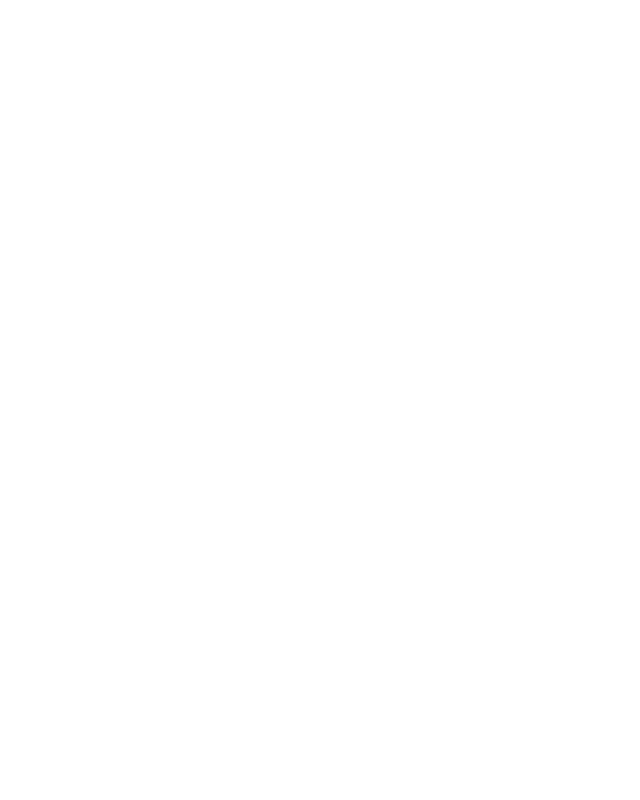
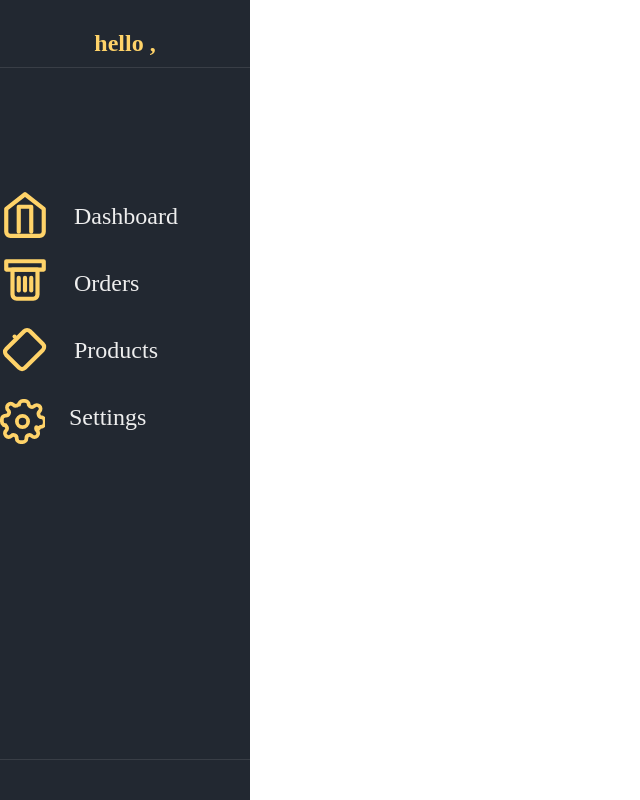
Before and after one commit to rudraiah09/wardrobe-wonder, a React (Create React App) app in the folder frontend/: page /sellerhome in a window 1280 px wide. Before the commit this address had no page. Shown: the whole page, without its empty margins (0-640 px from the left). Built offline with nearby package versions, Linux system fonts and the light colour scheme.

Commit message:
added vernav

```diff
--- a/frontend/package.json
+++ b/frontend/package.json
@@ -5,8 +5,10 @@
   "dependencies": {
     "axios": "^1.7.9",
     "cra-template": "1.2.0",
+    "js-cookie": "^3.0.5",
     "react": "^18.2.0",
     "react-dom": "^18.2.0",
+    "react-jwt": "^1.2.2",
     "react-router-dom": "^7.0.2",
     "react-scripts": "5.0.1",
     "web-vitals": "^4.2.4"
--- a/frontend/src/App.js
+++ b/frontend/src/App.js
@@ -3,6 +3,7 @@
 import './App.css'
 import { BrowserRouter as Router , Route, Routes} from 'react-router-dom'
 import Login from "./seller/login.js";
+import SellerNavbar from "./seller/Sellerdashboard.js";
 function App() {
   return (
     <div className="App">
@@ -11,6 +12,8 @@
           <Routes>
             <Route path="/" element={<Index1></Index1>}></Route>
             <Route path="/seller-login" element={<Login></Login>}></Route>
+            <Route path="/sellerhome" element={<><SellerNavbar></SellerNavbar></>}></Route>
+
           </Routes>
 
       </Router>
--- /dev/null
+++ b/frontend/src/seller/SellerNavbar.css
@@ -0,0 +1,66 @@
+
+.sellernavbar-container {
+    width: 250px;
+    height: 95vh;
+    background-color: #222831;
+    color: #eeeeee;
+    display: flex;
+    flex-direction: column;
+    justify-content: space-between;
+    padding: 20px 0;
+    overflow-y: hidden;
+  }
+
+
+  .sellernavbar-header {
+    text-align: center;
+    padding: 10px;
+    margin-bottom: 100px;
+    border-bottom: 1px solid #393e46;
+  }
+
+  .sellernavbar-seller-name {
+    font-size: 1.5rem;
+    font-weight: bold;
+    margin: 0;
+    color: #ffd369;
+  }
+
+
+  .sellernavbar-links {
+    list-style: none;
+    padding: 0;
+    margin: 20px 0;
+    flex-grow: 1;
+
+  }
+
+  .sellernavbar-link {
+    display: block;
+    padding: 15px 20px;
+    color: #eeeeee;
+    margin-bottom: 10px;
+    text-decoration: none;
+    font-size: 1.5rem;
+    border-left: 4px solid transparent;
+    transition: all 0.3s;
+  }
+
+  .sellernavbardiv:hover {
+    background-color: #393e46;
+    color: #ffd369;
+    border-left: 4px solid #ffd369;
+  }
+
+  .sellernavbar-footer {
+    text-align: center;
+    padding: 10px;
+    border-top: 1px solid #393e46;
+  }
+
+  .sellernavbar-shop-name {
+    font-size: 1.2rem;
+    font-weight: bold;
+    margin: 0;
+    color: #ffd369;
+  }
--- /dev/null
+++ b/frontend/src/seller/Sellerdashboard.js
@@ -0,0 +1,131 @@
+import React, { useState } from "react";
+import "./SellerNavbar.css";
+import { useEffect } from "react";
+import Cookies from 'js-cookie';
+import {decodeToken} from 'react-jwt';
+const SellerNavbar = () => {
+    const [username,setuserName] = useState('');
+    const [shopname , setshopname]  = useState('');
+    useEffect(()=>{
+        const token = Cookies.get('authToken');
+        console.log(token);
+        if(token){
+          try {
+            const decoded = decodeToken(token);
+            console.log(decoded);
+            setuserName(decoded.username);
+            setshopname(decoded.shopname);
+          } catch (error) {
+             console.error("token validation failed" ,error);
+          }
+        }
+        else{
+            console.log("no user details found");
+        }
+    },[])
+  return (
+    <div className="sellernavbar-container">
+
+      <div className="sellernavbar-header">
+        <h3 className="sellernavbar-seller-name"> hello , {username}</h3>
+      </div>
+
+
+      <ul className="sellernavbar-links" >
+        <li>
+            <div style={{display:"flex"}} className="sellernavbardiv">
+            <svg xmlns="http://www.w3.org/2000/svg" fill="none" viewBox="0 0 24 24" stroke="currentColor" class="sellernavbar-icon" style={{width:'50' , height:'50' , color:'#ffd369'}}>
+  <path stroke-linecap="round" stroke-linejoin="round" stroke-width="2" d="M3 10l9-7 9 7v11a2 2 0 01-2 2H5a2 2 0 01-2-2V10z" />
+  <path stroke-linecap="round" stroke-linejoin="round" stroke-width="2" d="M9 21V9h6v12" />
+</svg>
+
+            <a href="/seller/dashboard" className="sellernavbar-link">
+            Dashboard
+          </a>
+            </div>
+
+        </li>
+        <li>
+          <div style={{display :"flex"}} className="sellernavbardiv">
+
+
+          <svg
+  xmlns="http://www.w3.org/2000/svg"
+  viewBox="0 0 24 24"
+  fill="none"
+  stroke="currentColor"
+  strokeWidth="2"
+  strokeLinecap="round"
+  strokeLinejoin="round"
+  className="sellernavbar-icon"
+  style={{width:'50' , height:'50' , color:'#ffd369'}}
+>
+  <path d="M3 3h18v4H3z" />
+  <path d="M16 21H8a2 2 0 01-2-2V7h12v12a2 2 0 01-2 2z" />
+  <path d="M12 11v6" />
+  <path d="M9 11v6" />
+  <path d="M15 11v6" />
+</svg>
+
+
+          <a href="/seller/orders" className="sellernavbar-link">
+         Orders
+          </a>
+
+          </div>
+        </li>
+        <li>
+        <div style={{display:'flex'}} className="sellernavbardiv">
+        <svg
+  xmlns="http://www.w3.org/2000/svg"
+  viewBox="0 0 24 24"
+  fill="none"
+  stroke="currentColor"
+  strokeWidth="2"
+  strokeLinecap="round"
+  strokeLinejoin="round"
+  className="sellernavbar-icon"
+  style={{ width: '50px', height: '50px', color: '#FFD369' }}
+>
+  <path d="M20.59 13.41l-8.59 8.59a2 2 0 01-2.83 0L3 15.83a2 2 0 010-2.83l8.59-8.59a2 2 0 012.83 0l6.17 6.17a2 2 0 010 2.83z" />
+  <path d="M7 7h.01" />
+</svg>
+
+        <a href="/seller/products" className="sellernavbar-link">
+         Products
+          </a>
+        </div>
+        </li>
+
+        <li>
+          <div style={{display:'flex'}} className="sellernavbardiv">
+          <svg
+  xmlns="http://www.w3.org/2000/svg"
+  viewBox="0 0 24 24"
+  fill="none"
+  stroke="currentColor"
+  strokeWidth="2"
+  strokeLinecap="round"
+  strokeLinejoin="round"
+  className="sellernavbar-icon"
+  style={{ width: '45px', height: '45px', color: '#FFD369', marginTop:'10px' }}
+>
+  <circle cx="12" cy="12" r="3" />
+  <path d="M19.4 15a1.65 1.65 0 00.33 1.82l.06.06a2 2 0 01-2.83 2.83l-.06-.06a1.65 1.65 0 00-1.82-.33 1.65 1.65 0 00-1 1.51V21a2 2 0 01-2 2h-1.16a2 2 0 01-2-2v-.19a1.65 1.65 0 00-1-1.51 1.65 1.65 0 00-1.82.33l-.06.06a2 2 0 01-2.83-2.83l.06-.06a1.65 1.65 0 00.33-1.82 1.65 1.65 0 00-1.51-1H3a2 2 0 01-2-2v-1.16a2 2 0 012-2h.19a1.65 1.65 0 001.51-1 1.65 1.65 0 00-.33-1.82l-.06-.06a2 2 0 012.83-2.83l.06.06a1.65 1.65 0 001.82.33h.16a1.65 1.65 0 001-1V3a2 2 0 012-2h1.16a2 2 0 012 2v.19a1.65 1.65 0 001 1 1.65 1.65 0 001.82-.33l.06-.06a2 2 0 012.83 2.83l-.06.06a1.65 1.65 0 00-.33 1.82v.16a1.65 1.65 0 001 1h.19a2 2 0 012 2v1.16a2 2 0 01-2 2h-.19a1.65 1.65 0 00-1 1z" />
+</svg>
+
+          <a href="/seller/orders" className="sellernavbar-link">
+            Settings
+          </a>
+          </div>
+        </li>
+      </ul>
+
+      <div className="sellernavbar-footer">
+        <p className="sellernavbar-shop-name">{shopname}</p>
+      </div>
+    </div>
+  );
+};
+
+export default SellerNavbar;
--- a/frontend/src/seller/login.js
+++ b/frontend/src/seller/login.js
@@ -18,7 +18,7 @@
         password: password
       }, { withCredentials: true });
 
-      navigate('/home');
+      navigate('/sellerhome');
     } catch (error) {
       if (error.response && error.response.data.message) {
         setErrorMessage(error.response.data.message);
```
Also changed, not shown: 2 other files (tests, documents, lock files or other folders).
